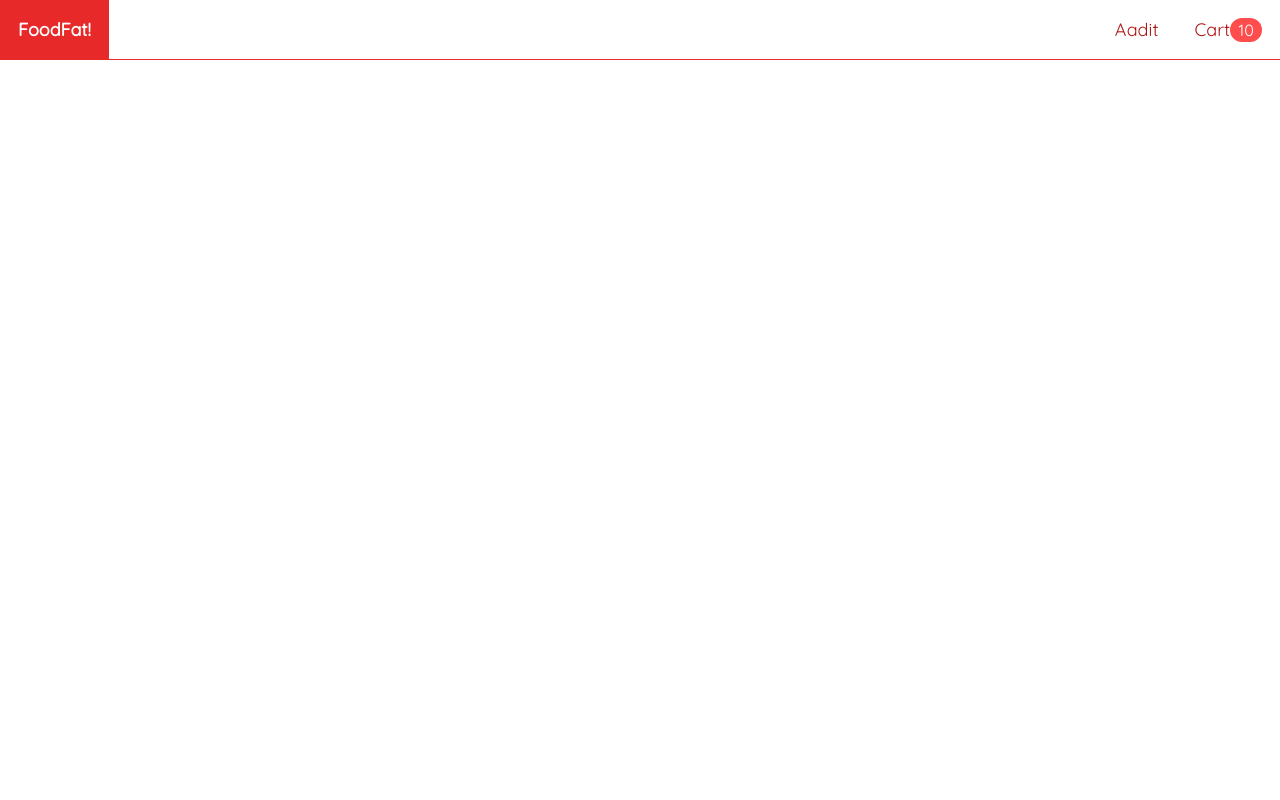
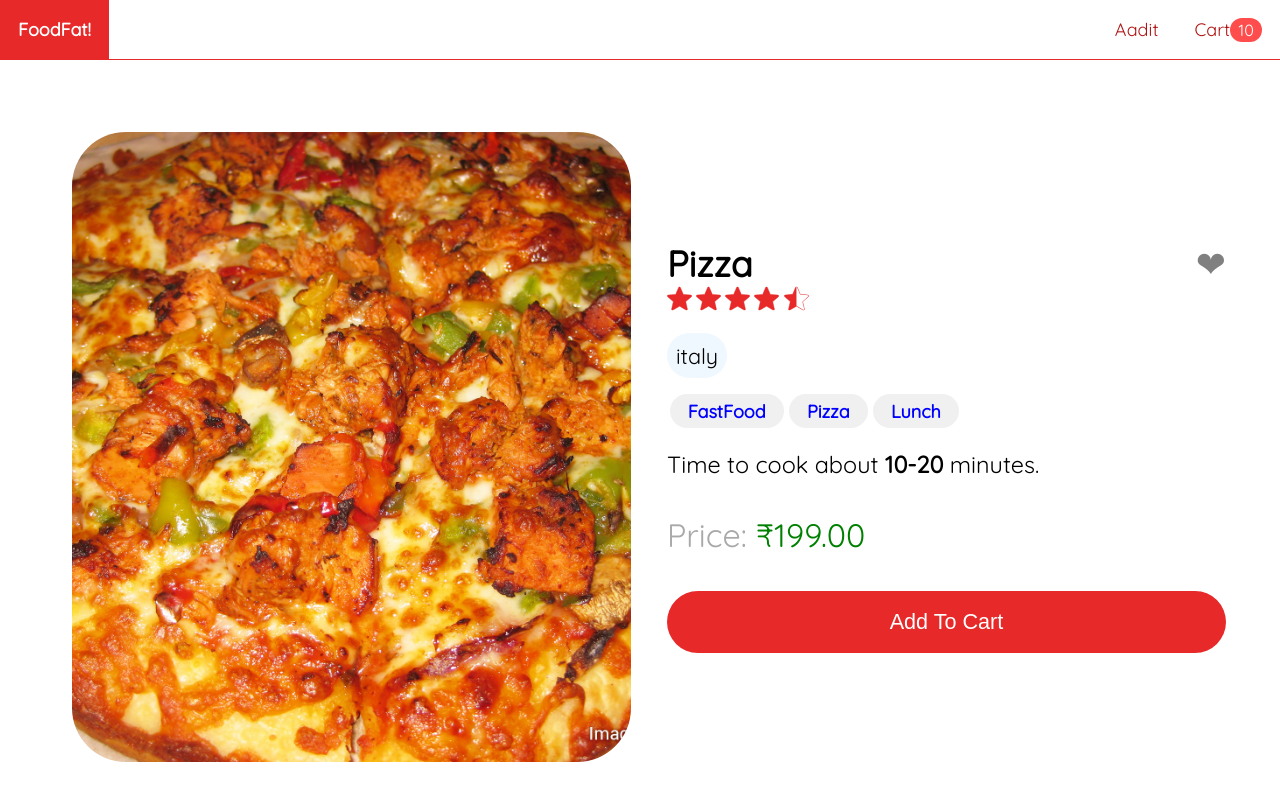
Before and after one commit to Whizzion957/GDSC_MeshDit, a React (Create React App) app in the folder frontend-meshdit/: page /foods/1 in a window 1280 px wide. Shown: the top 800 px of the page. Built offline with nearby package versions, Linux system fonts and the light colour scheme.

Commit message:
Phase 4 done

```diff
--- a/frontend-meshdit/src/AppRoutes.js
+++ b/frontend-meshdit/src/AppRoutes.js
@@ -1,6 +1,7 @@
 import React from 'react'
 import { Route, Routes } from 'react-router-dom'
 import HomePage from './pages/Home/HomePage'
+import FoodPage from './pages/Food/FoodPage';
 
 export default function AppRoutes() {
   return (
@@ -8,6 +9,7 @@ export default function AppRoutes() {
         <Route path='/' element={<HomePage/>} />
         <Route path='/search/:searchTerm' element={<HomePage/>} />
         <Route path='/tag/:tag' element={<HomePage/>} />
+        <Route path='/foods/:id' element={<FoodPage/>} />
     </Routes>
   );
 }
--- /dev/null
+++ b/frontend-meshdit/src/pages/Food/FoodPage.js
@@ -0,0 +1,57 @@
+import React, { useEffect, useState } from 'react'
+import classes from './foodPage.module.css';
+import { useParams } from 'react-router-dom';
+import { getByID } from '../../services/foodService';
+import StarRating from '../../components/StarRating/StarRating';
+import Tags from '../../components/Tags/Tags';
+import Price from '../../components/Price/Price';
+
+export default function FoodPage() {
+    const [food, setFood] = useState({});
+    const {id} = useParams();
+
+    useEffect(() => {
+        getByID(id).then(setFood);
+    }, [id]);
+
+  return (
+    <>
+        {food &&
+        <div className={classes.container}>
+            <img className={classes.image} src={`/foods/${food.imageURL}`} alt={food.name}/>
+            <div className={classes.details}>
+                <div className={classes.header}>
+                    <span className={classes.name}>{food.name}</span>
+                    <span className={`${classes.favourite} ${food.favourite ? '': classes.not}`}>
+                        ❤
+                    </span>
+                </div>
+                <div className={classes.rating}>
+                    <StarRating stars={food.stars} size={25} />
+                </div>
+                <div className={classes.origins}>
+                    {
+                        food.origins?.map(origin => (
+                            <span key={origin}>{origin}</span>
+                        ))
+                    }
+                </div>
+                <div className={classes.tags}>
+                    {food.tags && (<Tags tags={food.tags.map(tag=> ({name: tag}))} forFoodPage={true}/>
+                    )}
+                </div>
+                <div className={classes.cook_time}>
+                    <span>
+                        Time to cook about <strong>{food.cookTime}</strong> minutes.
+                    </span>
+                </div>
+                <div className={classes.price}>
+                    <Price price={food.price} />
+                </div>
+
+                <button>Add To Cart</button>
+            </div>
+        </div>}
+    </>
+  )
+}
--- /dev/null
+++ b/frontend-meshdit/src/pages/Food/foodPage.module.css
@@ -0,0 +1,102 @@
+.container {
+    display: flex;
+    flex-wrap: wrap;
+    justify-content: center;
+    align-items: center;
+    margin: 3rem;
+
+}
+
+.container > * {
+    min-width: 25rem;
+    max-width: 40rem;
+}
+
+.image {
+    border-radius: 3rem;
+    flex: 1 0;
+    object-fit: cover;
+    height: 35rem;
+    margin: 1rem;
+}
+
+.details {
+    width: 100%;
+    display: flex;
+    flex-direction: column;
+    flex: 1 0;
+    border-radius: 3rem;
+    padding: 2 rem;
+    color: black;
+    margin-left: 1rem;
+}
+
+.header {
+    display: flex;
+    justify-content: space-between;
+}
+
+.name {
+    font-size: 2rem;
+    font-weight: bold;
+}
+
+.favourite {
+    color: #e72929;
+    font-size: 2rem;
+}
+
+.favourite.not {
+    color: grey;
+}
+
+.origins {
+    display: flex;
+    flex-wrap: wrap;
+    margin: 0.7rem 0;
+
+}
+
+.origins > span {
+    padding: 0.5rem;
+    font-size: 1.2rem;
+    margin: 0.5rem 0.5rem 0 0;
+    background-color: aliceblue;
+    border-radius: 2rem;
+}
+
+.cook_time {
+    margin-top: 1rem;
+}
+
+.cook_time span {
+    padding: 0.6rem 2rem 0.6rem 0;
+    border-radius: 10rem;
+    font-size: 1.3rem;
+}
+
+.price {
+    font-size: 1.8rem;
+    margin: 2rem 2rem 2rem 0;
+    color: green;
+}
+
+.price::before {
+    content: 'Price: ';
+    color: darkgrey;
+}
+
+.container button {
+    color: white;
+    background-color: #e72929;
+    border: none;
+    font-size: 1.2rem;
+    padding: 1rem;
+    border-radius: 10rem;
+    outline: none;
+}
+
+.container button:hover {
+    opacity: 0.9;
+    cursor: pointer;
+}
--- a/frontend-meshdit/src/services/foodService.js
+++ b/frontend-meshdit/src/services/foodService.js
@@ -13,3 +13,6 @@ export const getAllByTag = async tag => {
     if(tag === 'All') return getAll();
     return sample_foods.filter(item => item.tags?.includes(tag));
 };
+
+export const getByID = async foodID =>
+    sample_foods.find(item => item.id === foodID);
```
